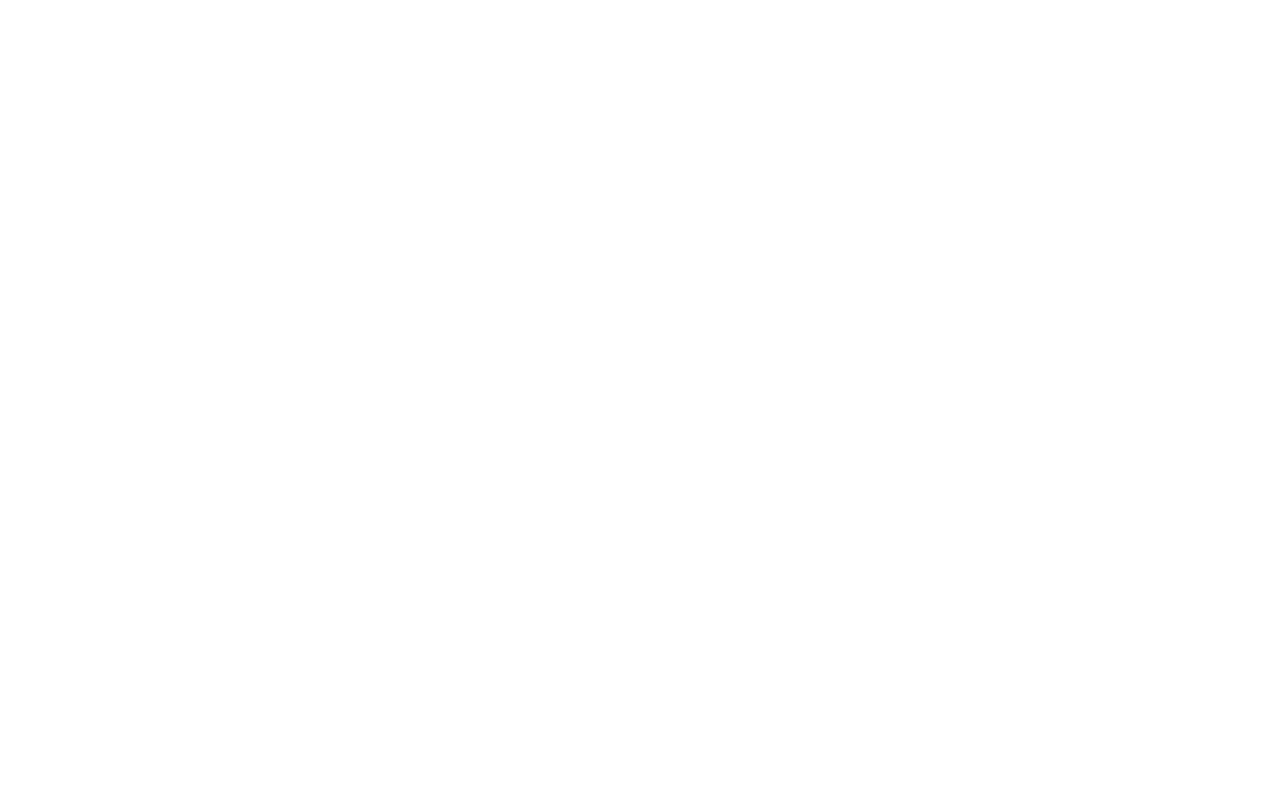
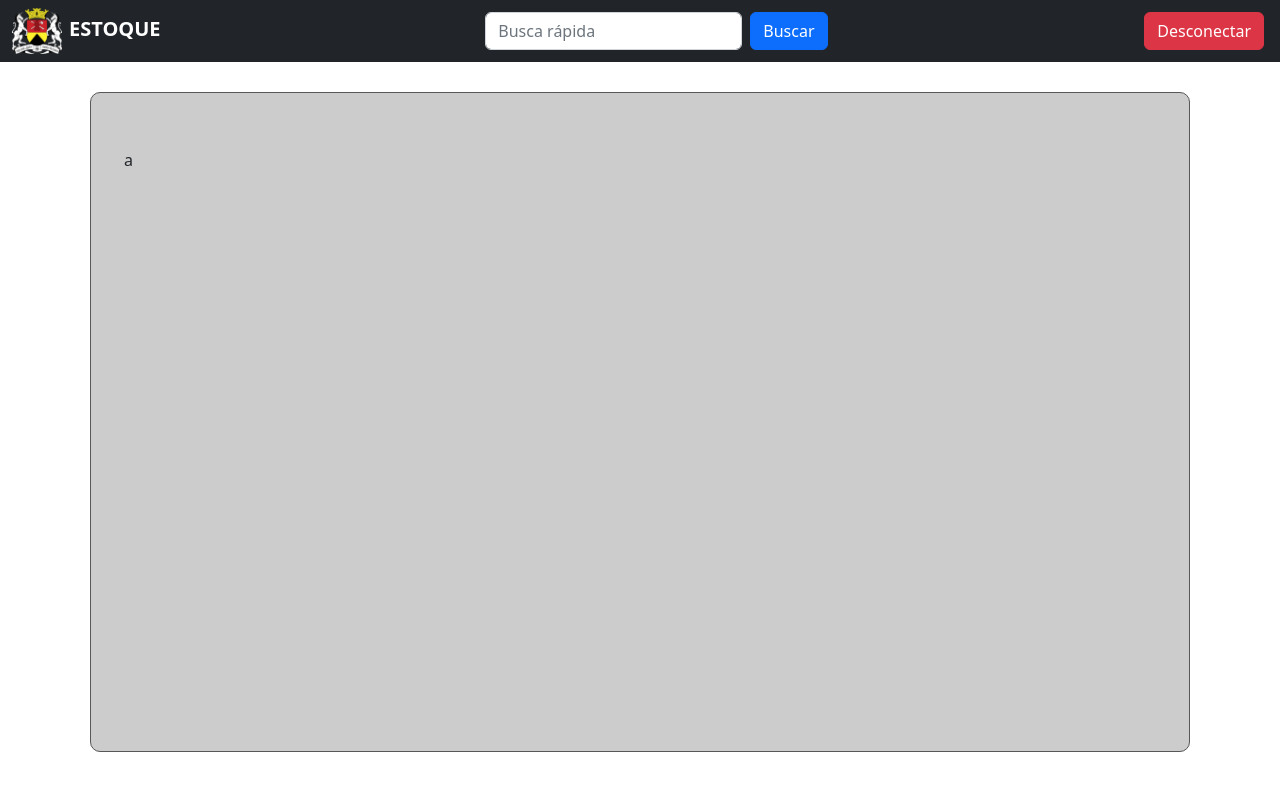
Before and after one commit to joao-pedro01/projetoGx, a React (Create React App) app in the folder front-end/: page /cadastro in a window 1280 px wide. Before the commit this address had no page. Shown: the top 790 px of the page. Built offline with nearby package versions, Linux system fonts and the light colour scheme.

Commit message:
bugfix header e menu, implementação bootstrap no login, começo do desenvolvimento pagina cadastro, adicionado botao de cadastro na lista peças, remoção do botao lateral do header

```diff
--- a/front-end/src/App.js
+++ b/front-end/src/App.js
@@ -3,12 +3,8 @@
 import MainPage from './pages/listaPecas/indexLista'
 import Header from './pages/header/indexHeader'
 import Menus from './pages/menus/indexMenus'
-//     <Router> {/* Sistema de rotas da pagina */}
-// <Routes>
-// <Route exact path="/" element={<Login />} />
-// <Route exact path="/pecas" element={<MainPage />} />
-// </Routes>
-// </Router>
+import Cadastro from './pages/cadastro/indexCadastro'
+
 import {
   BrowserRouter as Router,
   Route,
@@ -27,6 +23,7 @@
             <Route exact path="/pecas" element={<MainPage />} />
             <Route exact path="/testeHeader" element={<Header/>}/>
             <Route exact path="/menu" element={<Menus/>}/>
+            <Route exact path="/cadastro" element={<Cadastro/>}/>
           </Routes>
         </Router>
     </div>
--- /dev/null
+++ b/front-end/src/pages/cadastro/indexCadastro.jsx
@@ -0,0 +1,19 @@
+import React from 'react';
+import Button from 'react-bootstrap/Button'
+import HeaderPMS from '../header/indexHeader'
+import './stylesCadastro.css'  //import estilizacao css
+
+const Cadastro = () => {
+    return (
+        <div className='header'>
+            <HeaderPMS/>
+            <div className='container'>
+                <div className='box'>
+                    <p>a</p>
+                </div>
+            </div>
+        </div>
+    )
+}
+
+export default Cadastro;
--- /dev/null
+++ b/front-end/src/pages/cadastro/stylesCadastro.css
@@ -0,0 +1,22 @@
+
+.container {
+    min-height: 80vh;
+    width: 100%;
+    display: flex;
+    flex-wrap: wrap;
+    align-items:  center;
+    justify-content: center;
+    padding:  15px;
+    background-color: white;
+}
+
+.box {
+    margin-top: 15px;
+    height: 660px;
+    width: 1100px;
+    border: rgb(87, 87, 87) 1px solid;
+    background-color: rgb(204, 204, 204);
+    border-radius: 10px;
+    overflow: visible;
+    padding: 55px 33px 33px 33px;
+}
--- a/front-end/src/pages/header/indexHeader.jsx
+++ b/front-end/src/pages/header/indexHeader.jsx
@@ -5,7 +5,7 @@
 import Navbar from 'react-bootstrap/Navbar';
 import NavDropdown from 'react-bootstrap/NavDropdown';
 import Offcanvas from 'react-bootstrap/Offcanvas';
-import '../header/styleHeader.css'
+import '../header/stylesHeader.css'
 import Logo from './assets/logo_pms.png'
 
 import {
@@ -20,58 +20,24 @@
 function Header() {
   return (
     <>
-      {[false].map((expand) => (
-        <Navbar key={expand} bg="dark" expand={expand} className="mb-3" variant="dark">
+        <Navbar  bg="dark" variant="dark">
           <Container fluid>
             <div className="removeUnderline">
               <Link to="/menu"><Navbar.Brand><img className='imgNav' src={Logo}></img>
               <span className='logoNav'><strong>ESTOQUE</strong></span></Navbar.Brand></Link>
             </div>
-            <Form className="d-flex">
+            <Form className="d-flex justify-content-center">
                 <Form.Control
                   type="search"
                   placeholder="Busca rápida"
                   className="me-2"
                   aria-label="search"
                 />
-              <Button className='search-button' variant="outline-primary">Buscar</Button>
+                <Button className='search-button me-2' variant="primary">Buscar</Button>
             </Form>
-            <Navbar.Toggle aria-controls={`offcanvasNavbar-expand-${expand}`} />
-            <Navbar.Offcanvas
-              id={`offcanvasNavbar-expand-${expand}`}
-              aria-labelledby={`offcanvasNavbarLabel-expand-${expand}`}
-              placement="end"
-            >
-              {/* sidebar button */}
-              <Offcanvas.Header closeButton>
-                <Offcanvas.Title id={`offcanvasNavbarLabel-expand-${expand}`}>
-                  Cadastro
-                </Offcanvas.Title>
-              </Offcanvas.Header>
-              <Offcanvas.Body>
-                <Nav className="justify-content-end flex-grow-1 pe-3">
-                  <Nav.Link href="login">Adicionar Peça</Nav.Link>
-                  <Nav.Link href="#action2">Remover Peça</Nav.Link>
-                  <NavDropdown /* */
-                    title="Relatórios"
-                    id={`offcanvasNavbarDropdown-expand-${expand}`}
-                  >
-                    <NavDropdown.Item href="#action3">opcao1</NavDropdown.Item>
-                    <NavDropdown.Item href="#action4">
-                      opcao2
-                    </NavDropdown.Item>
-                    <NavDropdown.Divider />
-                    <NavDropdown.Item href="#action5">
-                      opcao3
-                    </NavDropdown.Item>
-                  </NavDropdown>
-                  <span className="exitSpan"><Button className="exitButton"variant="danger" size="sm" >Sair</Button></span>
-                </Nav>
-              </Offcanvas.Body>
-            </Navbar.Offcanvas>
+            <Button className='search-button me-1' variant="danger">Desconectar</Button>
           </Container>
         </Navbar>
-      ))}
     </>
   );
 }
--- a/front-end/src/pages/header/styleHeader.css
+++ /dev/null
@@ -1,35 +0,0 @@
-.imgNav {
-    width:50px;
-}
-
-.logoNav {
-    padding-left: 7px;
-
-}
-Form.d-flex button{
-    background-color: royalblue;
-    color: white;
-    border-color: royalblue
-}
-Form.d-flex button:hover{
-    background-color: rgb(30, 90, 225);
-    color: white;
-    border-color: rgb(80, 62, 238);
-}
-.exitSpan {
-    position:absolute;
-    bottom: 0;
-    right: 0;
-    padding-bottom: 20px;
-    padding-right: 20px;
-}
-
-.exitButton {
-    width: 75px;
-    height: 40px;
-
-}
-
-.removeUnderline a {
-    text-decoration: none;
-}
--- /dev/null
+++ b/front-end/src/pages/header/stylesHeader.css
@@ -0,0 +1,15 @@
+.imgNav {
+    width:50px;
+}
+
+.logoNav {
+    padding-left: 7px;
+}
+
+.removeUnderline a {
+    text-decoration: none;
+}
+
+.d-flex {
+    text-align: center;
+}
--- a/front-end/src/pages/listaPecas/indexLista.jsx
+++ b/front-end/src/pages/listaPecas/indexLista.jsx
@@ -2,6 +2,8 @@
 import Axios from "axios";
 import Header from "../header/indexHeader"
 import Table from 'react-bootstrap/Table';
+import Button from 'react-bootstrap/Button';
+import './stylesLista.css';
 
 const Pecas = () => {
     const [data, setDate] = useState();
@@ -16,16 +18,12 @@
 
     const arr = data?.map((data, index) => {
       return (
-        <tr>
+      <tr>
         <td>{data.id}</td>
         <td>{data.sku}</td>
         <td>{data.nome}</td>
         <td>{data.is_active}</td>
-        <td><select>
-            <option name="lista">Todos</option>
-            <option name="lista">{data.is_active}</option>
-            <option name="lista">{data.is_active}</option>
-          </select></td>
+        <td>#</td>
       </tr>
       )
     })
@@ -33,10 +31,13 @@
     return (
       <div className="listaPecas">
         <Header/>
+        <div className="buttonArea">
+          <Button className= "botaoCadastro" variant="primary" href="/cadastro">Cadastrar</Button>{''}
+        </div>
         <Table className="tabletest" striped borderless responsive>
           <thead>
             <tr>
-              <th>#</th>
+              <th><strong>#</strong></th>
               <th>SKU</th>
               <th>Nome</th>
               <th>Status da peça</th>
--- a/front-end/src/pages/listaPecas/stylesLista.css
+++ b/front-end/src/pages/listaPecas/stylesLista.css
@@ -4,3 +4,16 @@
 th {
     background-color: white !important;
 }
+
+.buttonArea {
+    background-color: whitesmoke;
+    height: 80px;
+    width: auto;
+}
+
+.botaoCadastro {
+    right: auto;
+    float: right;
+    margin-top: 20px;
+    margin-right: 20px;
+}
--- a/front-end/src/pages/login/indexLogin.jsx
+++ b/front-end/src/pages/login/indexLogin.jsx
@@ -1,7 +1,8 @@
 import React, { useState } from "react"
 import pms from './assets/logo_pms.png' // import logo prefeitura
 import './stylesLogin.css'  //import estilizacao css
-import bootstrap from 'bootstrap' //import estilizacao bootstrap
+import Button from 'react-bootstrap/Button';
+import Form from 'react-bootstrap/Form';
 
 const Login = () => {
     const[user, setUser] = useState(""); {/* definicao da variavel user e password (como npadrao vazio) para autenticacao */}
@@ -11,6 +12,7 @@
          event.preventDefault();
         console.log("submit", {user, password});
     }
+
     return (
         <div className="container">
             <div className="boxLogin">
@@ -19,12 +21,12 @@
                 <span className="loginTitulo"><img src= {pms} className='img-fluid'></img></span> {/* imagem pms */}
                 <h1 className="loginTitulo">ESTOQUE</h1> {/* titulo da pagina */}
                 <div className='inputsL'> {/* div lista de inputs */}
-                    <input className="input" name="nome" type="text" placeholder="Nome de usuário" required
-                    value = {user} onChange = {(event) => setUser(event.target.value)} />  {/* define o input digitado para a const user*/}
+                    <Form.Control type="text" placeholder="Nome de usuário" required
+                    value= {user} onChange = {(event) => setUser(event.target.value)} />  {/* define o input digitado para a const user*/}
                 </div>
                 <div className='inputsL'>
-                    <input className="input" type="password" placeholder="Senha"
-                    value = {password} onChange = {(event) => setPassword(event.target.value)}/> {/* define o input digitado para a const password*/}
+                    <Form.Control type="password" placeholder="Senha" required
+                    value= {password} onChange = {(event) => setPassword(event.target.value)} /> {/* define o input digitado para a const password*/}
                 </div>
                 <div className='containerLoginBotao'>
                     <button type="submit" class="btn btn-primary btn-block" >Entrar</button>
@@ -38,3 +40,9 @@
 
 
 export default Login;
+
+
+//                     <input className="input" name="nome" type="text" placeholder="Nome de usuário" required
+//                     value = {user} onChange = {(event) => setUser(event.target.value)} />  {/* define o input digitado para a const user*/}
+//                     <input className="input" type="password" placeholder="Senha"
+//                     value = {password} onChange = {(event) => setPassword(event.target.value)}/>
--- a/front-end/src/pages/menus/indexMenus.jsx
+++ b/front-end/src/pages/menus/indexMenus.jsx
@@ -6,12 +6,9 @@
 const Menus = () => {
     return (
         <div className='MenuContainer'>
-            <div>
                 <HeaderPMS/>
-            </div>
-
             <div className='top'>
-                <a className='buttonOne' href='/cadastro'><div className='text-button'>Cadastrar Peças</div></a>
+                <span className="top"><a className='buttonOne' href='/cadastro'><div className='text-button'>Cadastrar Peças</div></a></span>
                 <a className='buttonTwo' href='/remover'><div className='text-button'>Retirar Peças</div></a>
             </div>
             <div className='down'>
```
Lines whose indentation alone changed are shown as unchanged.
